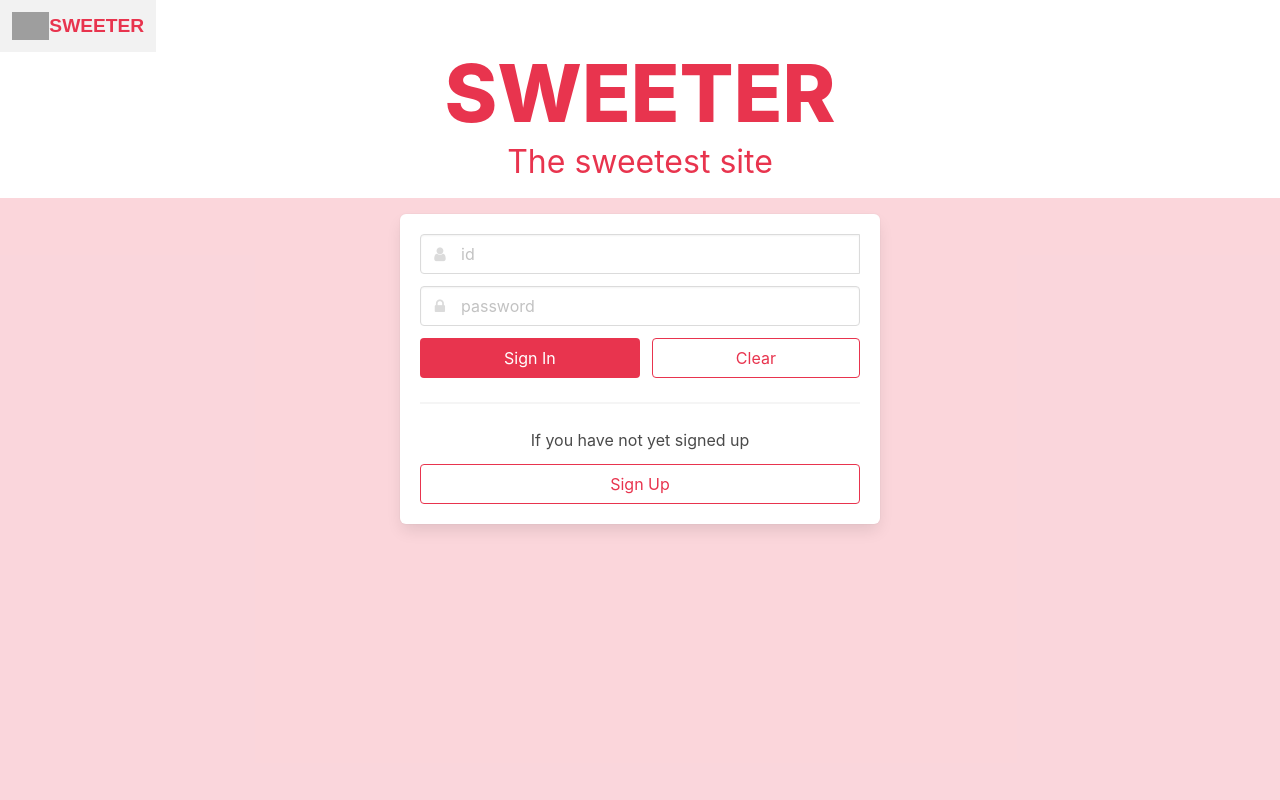
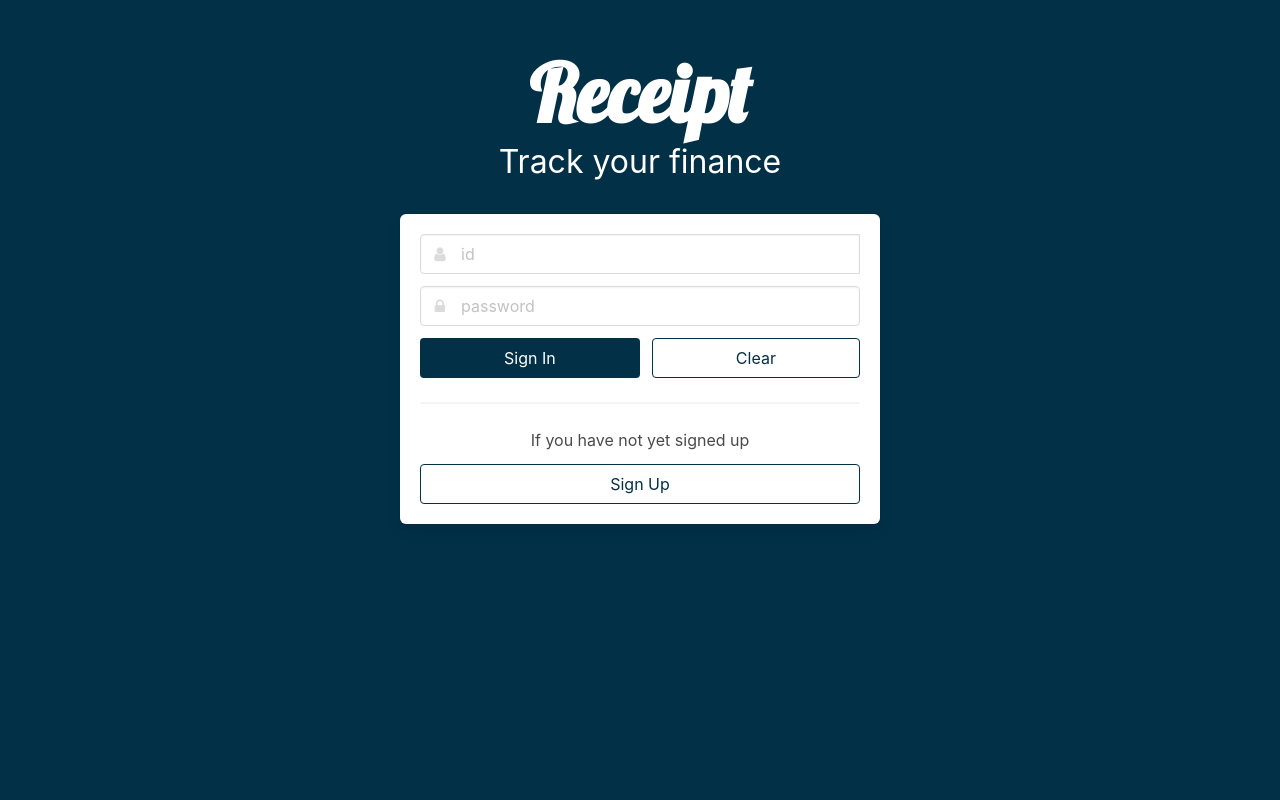
Before and after one commit to Reclai/FinanceProject, a Flask app: page /login in a window 1280 px wide. Run offline with Flask 3, Linux system fonts and the light colour scheme; some libraries are stand-ins or nearby versions; grey boxes are pictures that could not be loaded.

Commit message:
Change login page

```diff
--- a/static/mystyle.css
+++ b/static/mystyle.css
@@ -1,5 +1,5 @@
 body {
-    background-color: RGBA(232, 52, 78, 0.2);
+    background-color: RGBA(2, 48, 71, 1);
     min-height: 100vh;
   }
 
@@ -12,6 +12,7 @@ body {
   .title {
     font-weight: 800;
     font-size: 5rem;
+    font-family: 'Lobster', cursive;
   }
 
   .subtitle {
@@ -19,19 +20,19 @@ body {
   }
 
   .is-sparta {
-    color: #e8344e !important;
+    color: #fff !important;
   }
 
   .button.is-sparta {
-    background-color: #e8344e;
+    background-color: #023047;
     border-color: transparent;
     color: #fff !important;
   }
 
   .button.is-sparta.is-outlined {
     background-color: transparent;
-    border-color: #e8344e;
-    color: #e8344e !important;
+    border-color: #023047;
+    color: #023047 !important;
   }
 
   .help {
--- a/templates/login.html
+++ b/templates/login.html
@@ -1,21 +1,21 @@
 <!DOCTYPE html>
 <html lang="en">
+
 <head>
-    <title>Log In | SWEETER</title>
+  <title>Log In | Receipt</title>
   <meta charset="utf-8" />
-    <meta name="viewport"
-          content="width=device-width, initial-scale=1, shrink-to-fit=no" />
+  <meta name="viewport" content="width=device-width, initial-scale=1, shrink-to-fit=no" />
   <!-- Bulma CSS -->
-    <link rel="stylesheet"
-          href="https://cdn.jsdelivr.net/npm/bulma@0.9.1/css/bulma.min.css" />
+  <link rel="stylesheet" href="https://cdn.jsdelivr.net/npm/bulma@0.9.1/css/bulma.min.css" />
   <!-- Font Awesome CSS -->
-    <link href="//maxcdn.bootstrapcdn.com/font-awesome/4.7.0/css/font-awesome.min.css"
-          rel="stylesheet" />
+  <link href="//maxcdn.bootstrapcdn.com/font-awesome/4.7.0/css/font-awesome.min.css" rel="stylesheet" />
   <!-- JS -->
   <script src="https://ajax.googleapis.com/ajax/libs/jquery/3.4.1/jquery.min.js"></script>
   <script src="https://cdnjs.cloudflare.com/ajax/libs/jquery-cookie/1.4.1/jquery.cookie.js"></script>
-    <link href="{{ url_for('static', filename='mystyle.css') }}"
-          rel="stylesheet" />
+  <link href="{{ url_for('static', filename='mystyle.css') }}" rel="stylesheet" />
+  <link rel="preconnect" href="https://fonts.googleapis.com">
+  <link rel="preconnect" href="https://fonts.gstatic.com" crossorigin>
+  <link href="https://fonts.googleapis.com/css2?family=Lobster&display=swap" rel="stylesheet">
   <script>
     // {% if msg %}
     //     alert("{{ msg }}")
@@ -201,23 +201,21 @@
     }
   </script>
 </head>
+
 <body>
-    <nav class="navbar is-fixed-top is-white"
-         role="navigation"
-         aria-label="main navigation">
+  <!-- <nav class="navbar is-fixed-top is-white" role="navigation" aria-label="main navigation">
     <div class="navbar-brand">
       <a class="navbar-item" href="/">
         <img src="{{ url_for('static', filename='logo.png') }}" />
         <strong class="is-sparta logo-text">SWEETER</strong>
       </a>
     </div>
-    </nav>
-    <section class="hero is-white">
-      <div class="hero-body has-text-centered"
-           style="padding-bottom: 1rem;
+  </nav> -->
+  <section class="hero is-sparta">
+    <div class="hero-body has-text-centered" style="padding-bottom: 1rem;
                   margin: auto">
-        <h1 class="title is-sparta">SWEETER</h1>
-        <h3 class="subtitle is-sparta">The sweetest site</h3>
+      <h1 class="title is-sparta">Receipt</h1>
+      <h3 class="subtitle is-sparta">Track your finance</h3>
     </div>
   </section>
   <section class="section">
@@ -242,10 +240,7 @@
               <p id="help-id-login" class="help is-danger"></p>
               <div class="field">
                 <div class="control has-icons-left">
-                    <input id="input-password"
-                           class="input"
-                           type="password"
-                           placeholder="password" />
+                  <input id="input-password" class="input" type="password" placeholder="password" />
                   <span class="icon is-small is-left"><i class="fa fa-lock"></i></span>
                 </div>
                 <p id="help-password" class="help is-hidden">
@@ -257,24 +252,19 @@
             <div id="div-sign-in-or-up" class="has-text-centered">
               <nav class="level is-mobile">
                 <button class="level-item button is-sparta" onclick="sign_in()">Sign In</button>
-                  <button class="level-item button is-sparta is-outlined"
-                          onclick="clearInputs()">Clear</button>
+                <button class="level-item button is-sparta is-outlined" onclick="clearInputs()">Clear</button>
               </nav>
               <hr />
               <h4 class="mb-3">If you have not yet signed up</h4>
               <nav class="level is-mobile">
-                  <button class="level-item button is-sparta is-outlined"
-                          onclick="toggle_sign_up()">Sign Up</button>
+                <button class="level-item button is-sparta is-outlined" onclick="toggle_sign_up()">Sign Up</button>
               </nav>
             </div>
             <div id="sign-up-box" class="is-hidden">
               <div class="mb-5">
                 <div class="field">
                   <div class="control has-icons-left" style="width: 100%">
-                      <input id="input-password2"
-                             class="input"
-                             type="password"
-                             placeholder="Confirm your password" />
+                    <input id="input-password2" class="input" type="password" placeholder="Confirm your password" />
                     <span class="icon is-small is-left"><i class="fa fa-lock"></i></span>
                   </div>
                   <p id="help-password2" class="help">Please enter in your password again</p>
@@ -282,10 +272,8 @@
               </div>
               <nav class="level is-mobile">
                 <button class="level-item button is-sparta" onclick="sign_up()">Sign Up</button>
-                  <button class="level-item button is-sparta is-outlined"
-                          onclick="toggle_sign_up()">Cancel</button>
-                  <button class="level-item button is-sparta is-outlined"
-                          onclick="clearInputs()">Clear</button>
+                <button class="level-item button is-sparta is-outlined" onclick="toggle_sign_up()">Cancel</button>
+                <button class="level-item button is-sparta is-outlined" onclick="clearInputs()">Clear</button>
               </nav>
             </div>
           </div>
@@ -294,4 +282,5 @@
     </div>
   </section>
 </body>
+
 </html>
```
Lines whose indentation alone changed are shown as unchanged.
